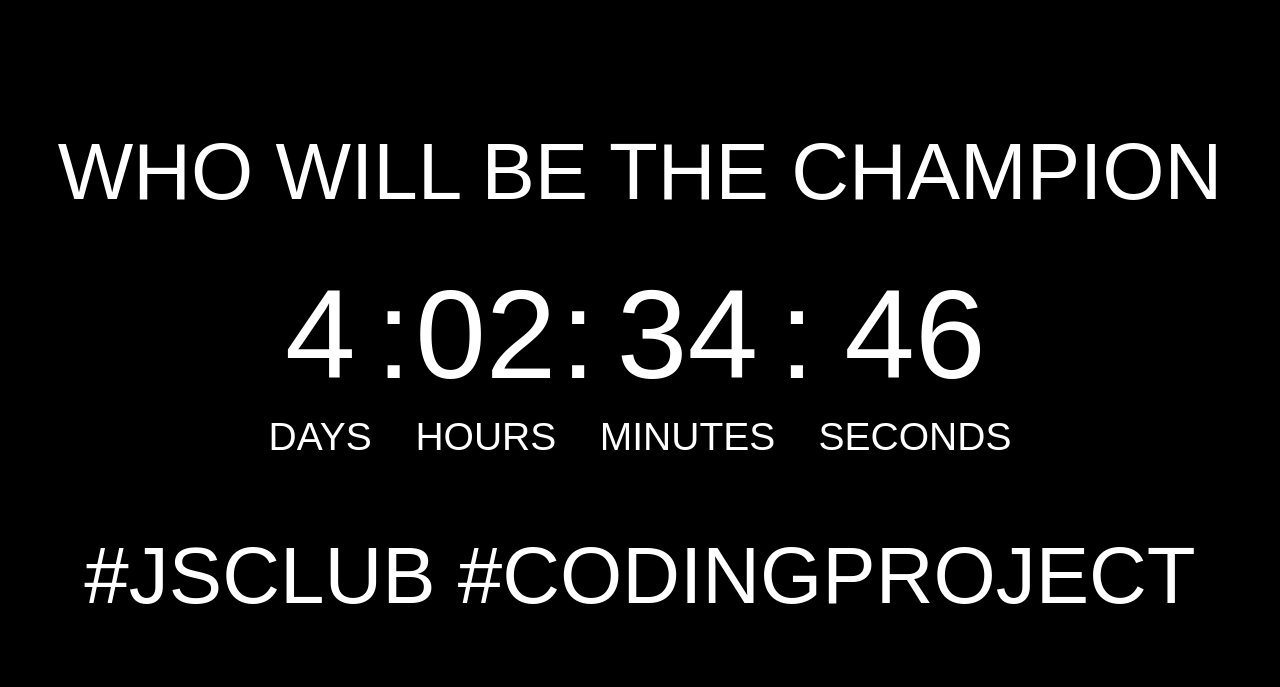
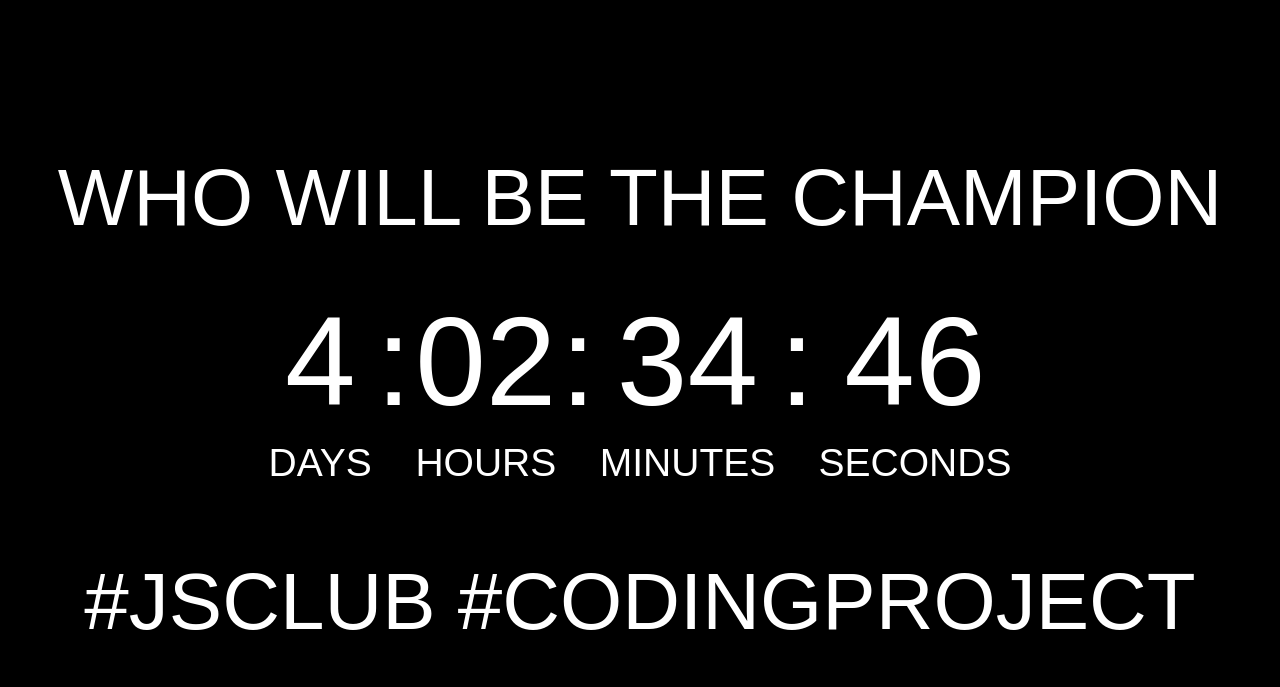
Before and after one commit to tuananh2209/codingproject, a plain HTML site: page index.html in a window 1280 px wide. Drawn offline with Linux system fonts and the light colour scheme.

Commit message:
no message

```diff
--- a/main.css
+++ b/main.css
@@ -3,11 +3,17 @@ body {
 	color: #fff;
 	text-align: center;
 	margin: auto;
+	display: table;
+    position: absolute;
+    height: 100%;
+    width: 100%;
 }
 
 #clock {
-	margin-top: 7%;
+	display: table-cell;
+    vertical-align: middle;
 }
+
 #clock .counter_part {
 	display: inline-block;
 	font-family: Arial;
```
